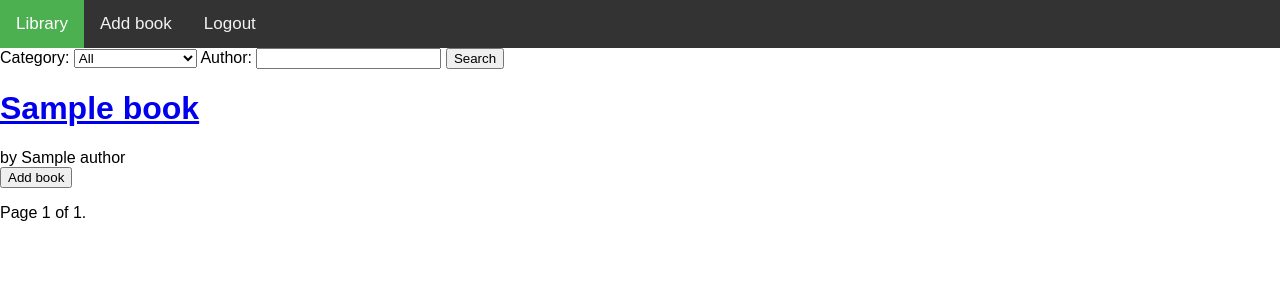
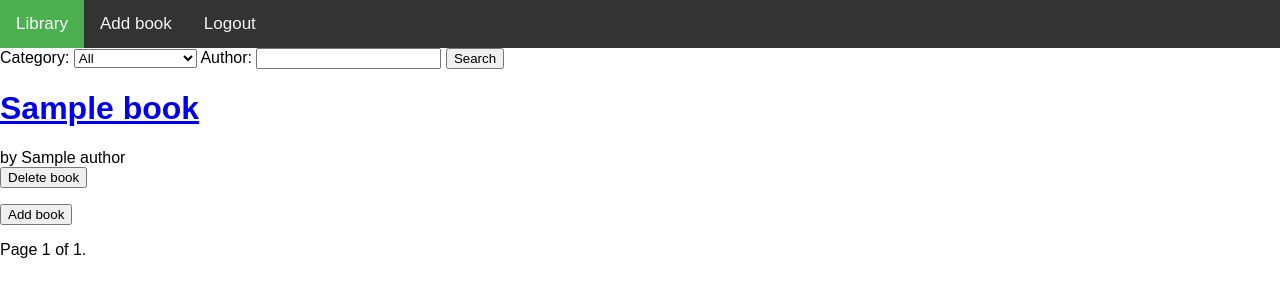
Before and after one commit to fredericolcosta/BookSearch, a Django app: page /library/ in a window 1280 px wide. Shown: the top 300 px of the page. Run offline with Django 3.2, Linux system fonts and the light colour scheme; a user stored in the database is signed in; tables that the repository leaves empty hold one stand-in row (values such as "Sample post").

Commit message:
Added book deletion

```diff
--- a/library/templates/library/index.html
+++ b/library/templates/library/index.html
@@ -17,6 +17,12 @@
 
 {% for book in page_obj %}
 <h1><a href="{% url 'library:book_detail' book.id%}">{{book.title}}</a></h1> by {{book.authors.all|join:', '}}
+
+{% if user.is_authenticated %}
+<form action="{% url 'library:delete_book' book.id%}">
+    <input type="submit" value="Delete book" />
+</form>
+{% endif %}
 
 {% endfor %}
 
--- a/library/urls.py
+++ b/library/urls.py
@@ -7,6 +7,7 @@ urlpatterns = [
     path('', views.index, name='index'),
     path('book_detail/<int:pk>/', views.DetailView.as_view(), name='book_detail'),
     path('add_book', views.AddBook.as_view(), name='add_book'),
+    path('delete_book/<int:pk>/', views.DeleteBook.as_view(), name='delete_book'),
     path('update_book/<int:pk>/', views.UpdateBook.as_view(), name='update_book'),
     path('login', views.LoginUser.as_view(), name='login'),
     path('logout', views.LogoutUser.as_view(), name='logout'),
--- a/library/views.py
+++ b/library/views.py
@@ -1,10 +1,11 @@
 from django.forms import models
 from django.http import request
+from django.http import response
 from django.shortcuts import render, redirect
 from django.core.paginator import Paginator
 from django.views import generic
-from django.views.generic.edit import CreateView, UpdateView
-from django.urls import reverse
+from django.views.generic.edit import CreateView, DeleteView, UpdateView
+from django.urls import reverse, reverse_lazy
 from django.contrib.auth.views import LoginView, LogoutView
 from django.contrib.auth.forms import UserCreationForm
 from django.contrib.auth.mixins import LoginRequiredMixin
@@ -58,6 +59,12 @@ class AddBook(LoginRequiredMixin, CreateView):
     def get_success_url(self):
         return reverse('library:book_detail', kwargs={'pk': self.object.pk})
 
+class DeleteBook(LoginRequiredMixin, DeleteView):
+
+    login_url = 'library:login'
+    model = Book
+    success_url= reverse_lazy('library:index')#providing a reversed URL as the url attribute of a generic class-based view
+
 class UpdateBook(LoginRequiredMixin, UpdateView):
 
     login_url = 'library:login'
```
Also changed, not shown: library/templates/library/book_confirm_delete.html (added, +18 -0 lines).
